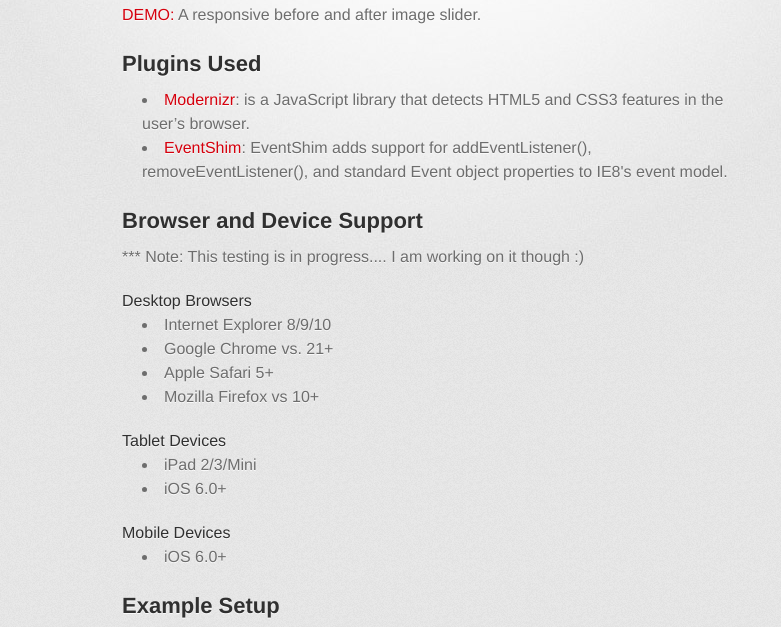
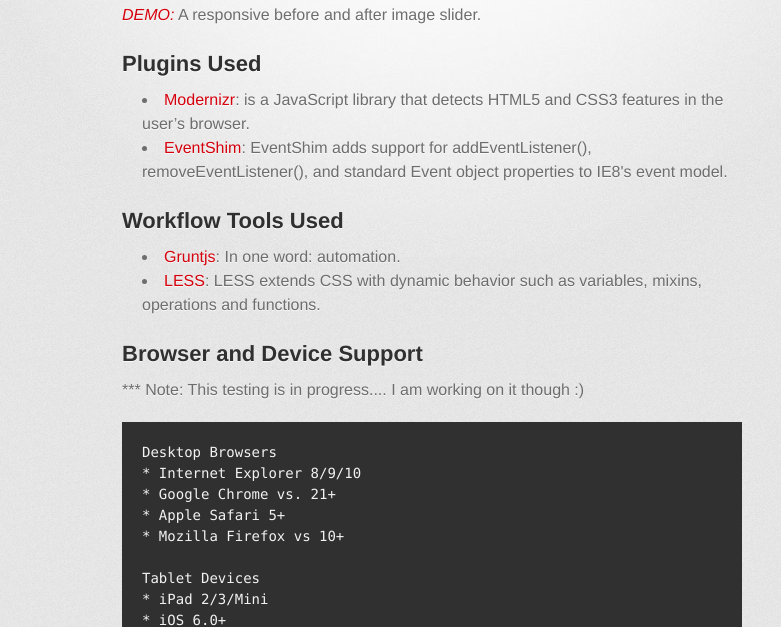
Before and after one commit to visormatt/image-reveal, a plain HTML site: page index.html in a window 1280 px wide. Shown: the part 316-943 px from the top of the page, without its empty margins (208-989 px from the left). Drawn offline with Linux system fonts and the light colour scheme; a web font is replaced by a local one.

Commit message:
Create gh-pages branch via GitHub

```diff
--- a/index.html
+++ b/index.html
@@ -32,10 +32,10 @@
 
         <section id="main_content">
           <h1>
-<a name="javascript-hide--reveal" class="anchor" href="#javascript-hide--reveal"><span class="octicon octicon-link"></span></a><a href="http://sandbox.visualmarvel.com/Javascript/Hide_and_Reveal">Javascript Hide &amp; Reveal</a>
+<a name="javascript-hide--reveal" class="anchor" href="#javascript-hide--reveal"><span class="octicon octicon-link"></span></a><a href="http://visormatt.github.io/image-reveal/">Javascript Hide &amp; Reveal</a>
 </h1>
 
-<p><a href="http://sandbox.visualmarvel.com/Javascript/Hide_and_Reveal">DEMO:</a> A responsive before and after image slider.</p>
+<p><strong><em><a href="http://sandbox.visualmarvel.com/Javascript/Hide_and_Reveal">DEMO:</a></em></strong> A responsive before and after image slider.</p>
 
 <h2>
 <a name="plugins-used" class="anchor" href="#plugins-used"><span class="octicon octicon-link"></span></a>Plugins Used</h2>
@@ -46,30 +46,33 @@
 <li>
 <a href="https://github.com/jwmcpeak/EventShim">EventShim</a>: EventShim adds support for addEventListener(), removeEventListener(), and standard Event object properties to IE8's event model.</li>
 </ul><h2>
+<a name="workflow-tools-used" class="anchor" href="#workflow-tools-used"><span class="octicon octicon-link"></span></a>Workflow Tools Used</h2>
+
+<ul>
+<li>
+<a href="http://gruntjs.com/">Gruntjs</a>: In one word: automation.</li>
+<li>
+<a href="http://lesscss.org/">LESS</a>: LESS extends CSS with dynamic behavior such as variables, mixins, operations and functions.</li>
+</ul><h2>
 <a name="browser-and-device-support" class="anchor" href="#browser-and-device-support"><span class="octicon octicon-link"></span></a>Browser and Device Support</h2>
 
 <p>*** Note: This testing is in progress.... I am working on it though :)</p>
 
-<h5>
-<a name="desktop-browsers" class="anchor" href="#desktop-browsers"><span class="octicon octicon-link"></span></a>Desktop Browsers</h5>
+<pre><code>Desktop Browsers
+* Internet Explorer 8/9/10
+* Google Chrome vs. 21+
+* Apple Safari 5+
+* Mozilla Firefox vs 10+
 
-<ul>
-<li>Internet Explorer 8/9/10</li>
-<li>Google Chrome vs. 21+</li>
-<li>Apple Safari 5+</li>
-<li>Mozilla Firefox vs 10+</li>
-</ul><h5>
-<a name="tablet-devices" class="anchor" href="#tablet-devices"><span class="octicon octicon-link"></span></a>Tablet Devices</h5>
+Tablet Devices
+* iPad 2/3/Mini
+* iOS 6.0+
 
-<ul>
-<li>iPad 2/3/Mini</li>
-<li>iOS 6.0+</li>
-</ul><h5>
-<a name="mobile-devices" class="anchor" href="#mobile-devices"><span class="octicon octicon-link"></span></a>Mobile Devices</h5>
+Mobile Devices
+* iOS 6.0+
+</code></pre>
 
-<ul>
-<li>iOS 6.0+</li>
-</ul><h2>
+<h2>
 <a name="example-setup" class="anchor" href="#example-setup"><span class="octicon octicon-link"></span></a>Example Setup</h2>
 
 <ol>
@@ -77,7 +80,7 @@
 <p>Include the script tag and style tags</p>
 
 <pre><code>&lt;link href="css/styles.css" rel="stylesheet"&gt;
-&lt;script type="text/javascript" src="js/image-reveal.js"&gt;&lt;/script&gt;
+&lt;script type="text/javascript" src="js/scripts.min.js"&gt;&lt;/script&gt;
 </code></pre>
 </li>
 <li>
@@ -98,7 +101,7 @@
 
     &lt;!-- This is the handle that does it --&gt;
     &lt;div id="handle" class="responsive"&gt;
-        &lt;a href="#" alt="asd" title="dar"&gt;&lt;/a&gt;
+        &lt;a href="#" title="Drag Me!"&gt;&lt;/a&gt;
     &lt;/div&gt;
 &lt;/div&gt;
 </code></pre>
```
Also changed, not shown: params.json (+1 -1 lines).
